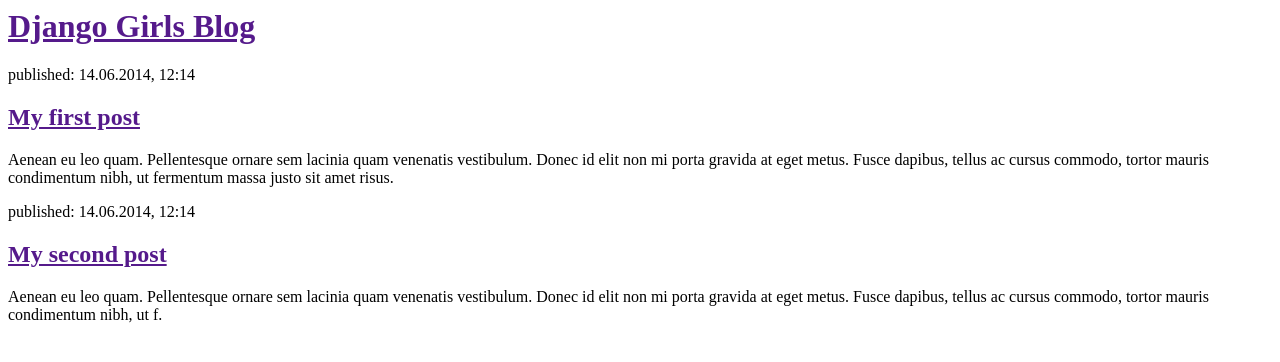
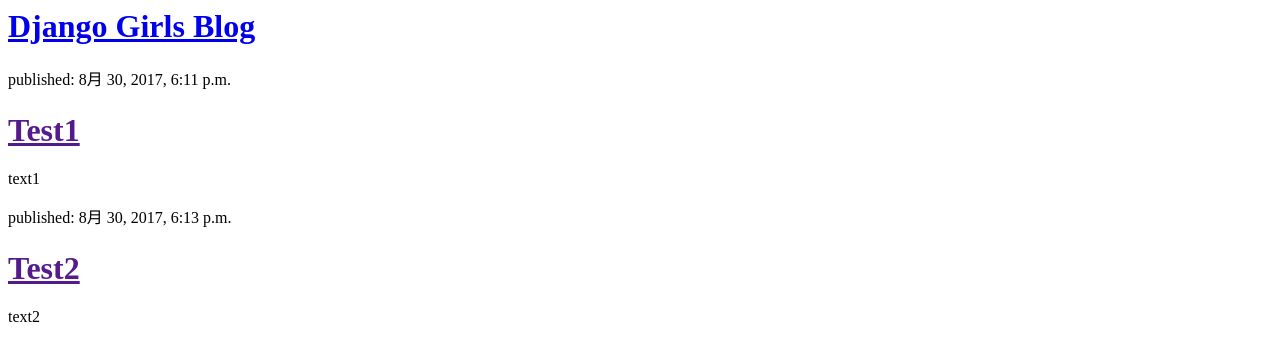
Before and after one commit to TakeshiKishita/djangogirls, a Django app: page / in a window 1280 px wide. Shown: the top 362 px of the page. Run offline with Django 3.2, Linux system fonts and the light colour scheme; data comes from the database, SQL or seed files in the repository; both versions use the stored data as it was after the commit.

Commit message:
Published posts

```diff
--- a/blog/models.py
+++ b/blog/models.py
@@ -5,10 +5,8 @@
     author = models.ForeignKey('auth.User')
     title = models.CharField(max_length=200)
     text = models.TextField()
-    created_date = models.DateTimeField(
-            default=timezone.now)
-    published_date = models.DateTimeField(
-            blank=True, null=True)
+    created_date = models.DateTimeField(default=timezone.now)
+    published_date = models.DateTimeField(blank=True, null=True)
 
     def publish(self):
         self.published_date = timezone.now()
--- a/blog/templates/blog/post_list.html
+++ b/blog/templates/blog/post_list.html
@@ -4,19 +4,14 @@
     </head>
     <body>
         <div>
-            <h1><a href="">Django Girls Blog</a></h1>
+            <h1><a href="/">Django Girls Blog</a></h1>
         </div>
-
-        <div>
-            <p>published: 14.06.2014, 12:14</p>
-            <h2><a href="">My first post</a></h2>
-            <p>Aenean eu leo quam. Pellentesque ornare sem lacinia quam venenatis vestibulum. Donec id elit non mi porta gravida at eget metus. Fusce dapibus, tellus ac cursus commodo, tortor mauris condimentum nibh, ut fermentum massa justo sit amet risus.</p>
-        </div>
-
-        <div>
-            <p>published: 14.06.2014, 12:14</p>
-            <h2><a href="">My second post</a></h2>
-            <p>Aenean eu leo quam. Pellentesque ornare sem lacinia quam venenatis vestibulum. Donec id elit non mi porta gravida at eget metus. Fusce dapibus, tellus ac cursus commodo, tortor mauris condimentum nibh, ut f.</p>
-        </div>
+        {% for post in posts %}
+            <div>
+                <p>published: {{ post.published_date }}</p>
+                <h1><a href="">{{ post.title }}</a></h1>
+                <p>{{ post.text|linebreaks }}</p>
+            </div>
+        {% endfor %}
     </body>
 </html>
--- a/blog/views.py
+++ b/blog/views.py
@@ -1,4 +1,7 @@
 from django.shortcuts import render
+from django.utils import timezone
+from .models import Post
 
 def post_list(request):
-    return render(request, 'blog/post_list.html', {})
+    posts = Post.objects.filter(published_date__lte=timezone.now()).order_by('published_date')
+    return render(request, 'blog/post_list.html', {'posts': posts})
```
Also changed, not shown: db.sqlite3.
